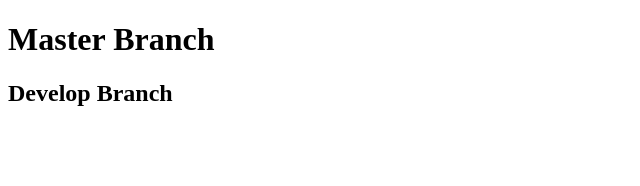
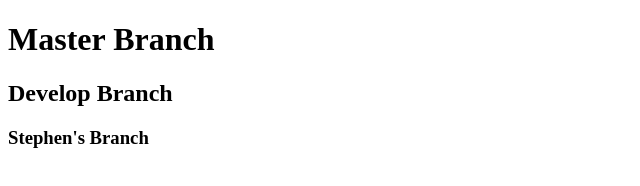
Before and after one commit to jhuessy616/teamGit, a plain HTML site: page index.html in a window 1280 px wide. Shown: the whole page, without its empty margins (0-640 px from the left). Drawn offline with Linux system fonts and the light colour scheme.

Commit message:
stephen's branch

```diff
--- a/index.html
+++ b/index.html
@@ -9,5 +9,6 @@
 <body>
     <h1> Master Branch</h1>
      <h2>Develop Branch</h2>
+     <h3>Stephen's Branch</h3>
 </body>
 </html>
```
